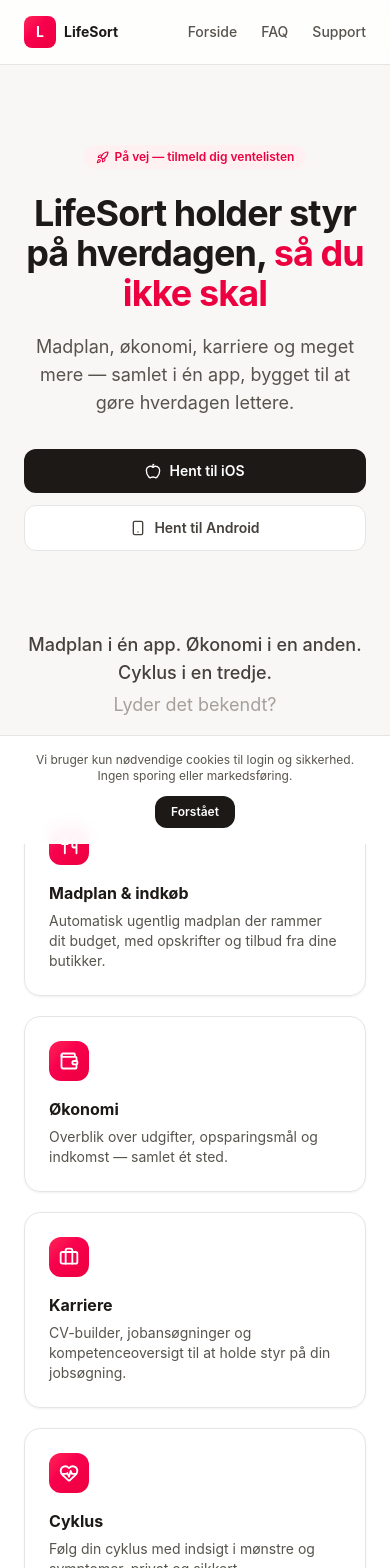
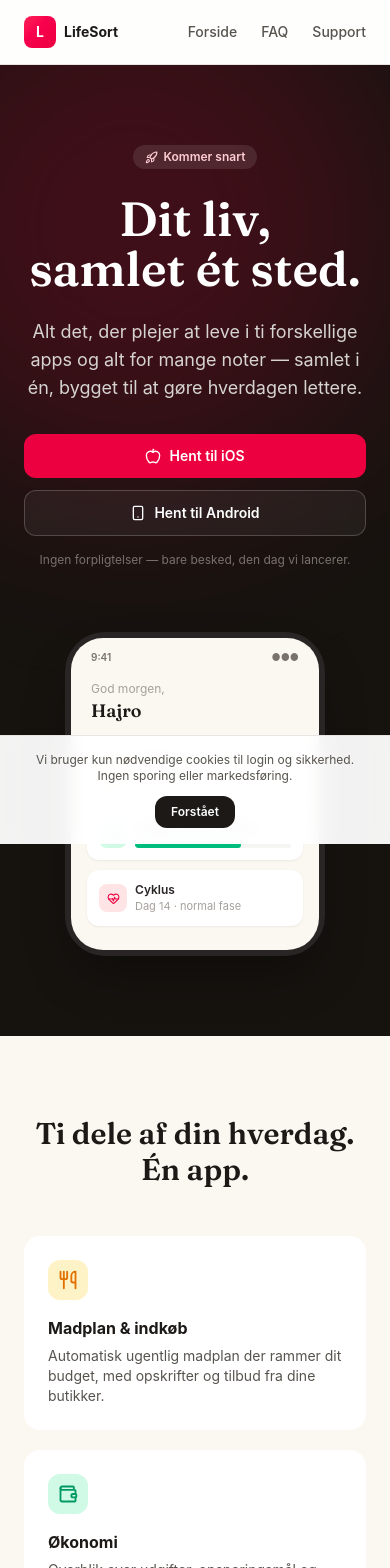
Before and after one commit to Hajrudin27/lifesort-web, a Next.js app: page / in a window 390 px wide. Shown: the top 1568 px of the page. Built offline with nearby package versions, Linux system fonts and the light colour scheme.

Commit message:
Redesign landing page: dark hero, Fraunces display type, domain-colored features, fake phone mockup

```diff
--- a/app/globals.css
+++ b/app/globals.css
@@ -1,4 +1,8 @@
 @import "tailwindcss";
+
+@theme {
+  --font-display: var(--font-fraunces), Georgia, serif;
+}
 
 :root {
   --background: #f8f7f5;
--- a/app/page.tsx
+++ b/app/page.tsx
@@ -3,12 +3,13 @@
 import { PublicHeader } from '@/components/public-header';
 import { PublicFooter } from '@/components/public-footer';
 import { WaitlistCta } from '@/components/waitlist-cta';
+import { PhoneMockup } from '@/components/phone-mockup';
 
 const heroFeatures = [
-  { icon: Utensils, title: 'Madplan & indkøb', description: 'Automatisk ugentlig madplan der rammer dit budget, med opskrifter og tilbud fra dine butikker.' },
-  { icon: Wallet, title: 'Økonomi', description: 'Overblik over udgifter, opsparingsmål og indkomst — samlet ét sted.' },
-  { icon: Briefcase, title: 'Karriere', description: 'CV-builder, jobansøgninger og kompetenceoversigt til at holde styr på din jobsøgning.' },
-  { icon: HeartPulse, title: 'Cyklus', description: 'Følg din cyklus med indsigt i mønstre og symptomer, privat og sikkert.' },
+  { icon: Utensils, title: 'Madplan & indkøb', description: 'Automatisk ugentlig madplan der rammer dit budget, med opskrifter og tilbud fra dine butikker.', tint: 'bg-amber-100 text-amber-600' },
+  { icon: Wallet, title: 'Økonomi', description: 'Overblik over udgifter, opsparingsmål og indkomst — samlet ét sted.', tint: 'bg-emerald-100 text-emerald-600' },
+  { icon: Briefcase, title: 'Karriere', description: 'CV-builder, jobansøgninger og kompetenceoversigt til at holde styr på din jobsøgning.', tint: 'bg-violet-100 text-violet-600' },
+  { icon: HeartPulse, title: 'Cyklus', description: 'Følg din cyklus med indsigt i mønstre og symptomer, privat og sikkert.', tint: 'bg-rose-100 text-rose-600' },
 ];
 
 const moreFeatures = ['Vaner', 'Hjemmet', 'Livsmål', 'Gøremål', 'Rejser', 'Garantier'];
@@ -18,36 +19,50 @@
     <>
       <PublicHeader />
       <main className="flex-1">
-        <section className="mx-auto max-w-5xl px-6 py-20 text-center sm:py-28">
-          <div className="mx-auto mb-6 inline-flex items-center gap-1.5 rounded-full bg-rose-50 px-3 py-1 text-xs font-semibold text-rose-600">
-            <Rocket size={13} />
-            På vej — tilmeld dig ventelisten
+        {/* Hero — dark anchor moment */}
+        <section className="relative overflow-hidden bg-[#16130F]">
+          <div className="pointer-events-none absolute -top-24 right-0 h-[32rem] w-[32rem] rounded-full bg-rose-600/20 blur-[100px]" />
+
+          <div className="relative mx-auto grid max-w-6xl grid-cols-1 items-center gap-16 px-6 py-20 sm:py-28 lg:grid-cols-2 lg:py-32">
+            <div className="text-center lg:text-left">
+              <div className="mx-auto inline-flex items-center gap-1.5 rounded-full bg-white/10 px-3 py-1 text-xs font-semibold text-rose-200 lg:mx-0">
+                <Rocket size={13} />
+                Kommer snart
+              </div>
+
+              <h1 className="font-display mt-6 text-5xl font-semibold leading-[1.05] text-white sm:text-6xl">
+                Dit liv,<br />samlet ét sted.
+              </h1>
+
+              <p className="mx-auto mt-6 max-w-md text-lg text-stone-300 lg:mx-0">
+                Alt det, der plejer at leve i ti forskellige apps og alt for mange noter — samlet i én, bygget til at gøre hverdagen lettere.
+              </p>
+
+              <WaitlistCta variant="dark" />
+
+              <p className="mt-4 text-xs text-stone-500">
+                Ingen forpligtelser — bare besked, den dag vi lancerer.
+              </p>
+            </div>
+
+            <div className="lg:justify-self-end">
+              <PhoneMockup />
+            </div>
           </div>
-          <h1 className="text-4xl font-bold tracking-tight text-stone-900 sm:text-5xl">
-            LifeSort holder styr på hverdagen, <span className="text-rose-600">så du ikke skal</span>
-          </h1>
-          <p className="mx-auto mt-5 max-w-xl text-lg text-stone-600">
-            Madplan, økonomi, karriere og meget mere — samlet i én app, bygget til at gøre hverdagen lettere.
-          </p>
-          <WaitlistCta />
         </section>
 
-        <section className="mx-auto max-w-2xl px-6 pb-4 text-center">
-          <p className="text-lg font-medium text-stone-700">
-            Madplan i én app. Økonomi i en anden. Cyklus i en tredje.
-          </p>
-          <p className="mt-1 text-lg text-stone-400">
-            Lyder det bekendt?
-          </p>
-        </section>
+        {/* Features */}
+        <section className="bg-[#FBF7F1]">
+          <div className="mx-auto max-w-5xl px-6 py-20">
+            <h2 className="font-display text-center text-3xl font-semibold text-stone-900 sm:text-4xl">
+              Ti dele af din hverdag. Én app.
+            </h2>
 
-        <section className="border-t border-stone-200 bg-white">
-          <div className="mx-auto max-w-5xl px-6 py-16">
-            <div className="grid grid-cols-1 gap-5 sm:grid-cols-2 lg:grid-cols-4">
+            <div className="mt-12 grid grid-cols-1 gap-5 sm:grid-cols-2 lg:grid-cols-4">
               {heroFeatures.map((f) => (
-                <div key={f.title} className="rounded-2xl border border-stone-200 p-6 shadow-sm shadow-stone-900/5">
-                  <div className="flex h-10 w-10 items-center justify-center rounded-xl bg-gradient-to-br from-rose-500 to-rose-600">
-                    <f.icon className="h-5 w-5 text-white" strokeWidth={2.2} />
+                <div key={f.title} className="rounded-2xl bg-white p-6">
+                  <div className={`flex h-10 w-10 items-center justify-center rounded-xl ${f.tint}`}>
+                    <f.icon className="h-5 w-5" strokeWidth={2.2} />
                   </div>
                   <h3 className="mt-4 text-base font-bold text-stone-900">{f.title}</h3>
                   <p className="mt-1.5 text-sm text-stone-600">{f.description}</p>
@@ -66,14 +81,16 @@
           </div>
         </section>
 
+        {/* Closing CTA */}
         <section className="border-t border-stone-200 bg-gradient-to-br from-rose-50 via-stone-50 to-amber-50">
-          <div className="mx-auto max-w-2xl px-6 py-16 text-center">
-            <h2 className="text-2xl font-bold text-stone-900">Klar til at prøve LifeSort?</h2>
+          <div className="mx-auto max-w-2xl px-6 py-20 text-center">
+            <h2 className="font-display text-3xl font-semibold text-stone-900">Klar til at prøve LifeSort?</h2>
             <p className="mt-2 text-sm text-stone-600">Vær blandt de første til at få adgang, når vi lancerer.</p>
             <WaitlistCta />
           </div>
         </section>
 
+        {/* FAQ / support teaser */}
         <section className="mx-auto max-w-5xl px-6 py-16 text-center">
           <h2 className="text-2xl font-bold text-stone-900">Har du spørgsmål?</h2>
           <p className="mt-2 text-sm text-stone-600">Tjek vores ofte stillede spørgsmål, eller skriv til os direkte.</p>
--- /dev/null
+++ b/components/phone-mockup.tsx
@@ -0,0 +1,89 @@
+import { Utensils, Wallet, HeartPulse } from 'lucide-react';
+
+/**
+ * Stand-in for a real product screenshot. Everything inside the "screen" div
+ * is fake UI built with plain markup — swap it for an <Image src="..."> of
+ * an actual app screenshot once one exists, and this frame still works as-is.
+ */
+export function PhoneMockup() {
+  return (
+    <div className="relative mx-auto w-[260px] sm:w-[280px]">
+      {/* Phone frame */}
+      <div className="rounded-[2.5rem] border-[6px] border-stone-800 bg-stone-800 shadow-2xl shadow-black/40">
+        <div className="overflow-hidden rounded-[2rem] bg-[#FBF7F1]">
+          {/* Fake status bar */}
+          <div className="flex items-center justify-between px-5 pt-3 text-[10px] font-semibold text-stone-500">
+            <span>9:41</span>
+            <span>●●●</span>
+          </div>
+
+          {/* Fake app header */}
+          <div className="px-5 pt-4">
+            <p className="text-xs text-stone-400">God morgen,</p>
+            <p className="font-display text-lg font-semibold text-stone-900">Hajro</p>
+          </div>
+
+          {/* Fake content cards */}
+          <div className="flex flex-col gap-2.5 px-4 pb-6 pt-4">
+            <div className="rounded-xl bg-white p-3 shadow-sm shadow-stone-900/5">
+              <div className="flex items-center gap-2">
+                <div className="flex h-7 w-7 shrink-0 items-center justify-center rounded-lg bg-amber-100">
+                  <Utensils size={13} className="text-amber-600" />
+                </div>
+                <div className="min-w-0">
+                  <p className="truncate text-xs font-semibold text-stone-800">Madplan i dag</p>
+                  <p className="truncate text-[11px] text-stone-400">Kylling i karry</p>
+                </div>
+              </div>
+            </div>
+
+            <div className="rounded-xl bg-white p-3 shadow-sm shadow-stone-900/5">
+              <div className="flex items-center gap-2">
+                <div className="flex h-7 w-7 shrink-0 items-center justify-center rounded-lg bg-emerald-100">
+                  <Wallet size={13} className="text-emerald-600" />
+                </div>
+                <div className="min-w-0 flex-1">
+                  <p className="text-xs font-semibold text-stone-800">Budget denne måned</p>
+                  <div className="mt-1.5 h-1.5 w-full overflow-hidden rounded-full bg-stone-100">
+                    <div className="h-full w-[68%] rounded-full bg-emerald-500" />
+                  </div>
+                </div>
+              </div>
+            </div>
+
+            <div className="rounded-xl bg-white p-3 shadow-sm shadow-stone-900/5">
+              <div className="flex items-center gap-2">
+                <div className="flex h-7 w-7 shrink-0 items-center justify-center rounded-lg bg-rose-100">
+                  <HeartPulse size={13} className="text-rose-600" />
+                </div>
+                <div className="min-w-0">
+                  <p className="truncate text-xs font-semibold text-stone-800">Cyklus</p>
+                  <p className="truncate text-[11px] text-stone-400">Dag 14 · normal fase</p>
+                </div>
+              </div>
+            </div>
+          </div>
+        </div>
+      </div>
+
+      {/* Peeking card: Madplan */}
+      <div className="absolute -left-10 top-16 hidden w-40 rounded-xl bg-white p-3 shadow-xl shadow-black/10 sm:block">
+        <div className="flex items-center gap-2">
+          <div className="flex h-7 w-7 shrink-0 items-center justify-center rounded-lg bg-amber-100">
+            <Utensils size={13} className="text-amber-600" />
+          </div>
+          <div className="min-w-0">
+            <p className="truncate text-[11px] font-semibold text-stone-800">Ugens madplan</p>
+            <p className="truncate text-[10px] text-stone-400">Klar til tirsdag</p>
+          </div>
+        </div>
+      </div>
+
+      {/* Peeking card: Budget */}
+      <div className="absolute -right-8 bottom-24 hidden w-36 rounded-xl bg-white p-3 shadow-xl shadow-black/10 sm:block">
+        <p className="text-[11px] font-semibold text-stone-800">Opsparing</p>
+        <p className="mt-0.5 text-[10px] text-stone-400">+420 kr. denne uge</p>
+      </div>
+    </div>
+  );
+}
--- a/components/waitlist-cta.tsx
+++ b/components/waitlist-cta.tsx
@@ -5,7 +5,8 @@
 
 type Platform = 'ios' | 'android';
 
-export function WaitlistCta() {
+export function WaitlistCta({ variant = 'light' }: { variant?: 'light' | 'dark' }) {
+  const isDark = variant === 'dark';
   const [activePlatform, setActivePlatform] = useState<Platform | null>(null);
   const [email, setEmail] = useState('');
   const [company, setCompany] = useState(''); // honeypot — real visitors never fill this in
@@ -55,14 +56,22 @@
       <div className="mt-8 flex flex-col items-center justify-center gap-3 sm:flex-row">
         <button
           onClick={() => openModal('ios')}
-          className="flex w-full items-center justify-center gap-2 rounded-xl bg-stone-900 px-6 py-3 text-sm font-semibold text-white transition hover:bg-stone-800 sm:w-auto"
+          className={
+            isDark
+              ? 'flex w-full items-center justify-center gap-2 rounded-xl bg-rose-600 px-6 py-3 text-sm font-semibold text-white transition hover:bg-rose-500 sm:w-auto'
+              : 'flex w-full items-center justify-center gap-2 rounded-xl bg-stone-900 px-6 py-3 text-sm font-semibold text-white transition hover:bg-stone-800 sm:w-auto'
+          }
         >
           <Apple size={16} />
           Hent til iOS
         </button>
         <button
           onClick={() => openModal('android')}
-          className="flex w-full items-center justify-center gap-2 rounded-xl border border-stone-200 bg-white px-6 py-3 text-sm font-semibold text-stone-700 transition hover:bg-stone-50 sm:w-auto"
+          className={
+            isDark
+              ? 'flex w-full items-center justify-center gap-2 rounded-xl border border-white/20 bg-white/5 px-6 py-3 text-sm font-semibold text-white backdrop-blur-sm transition hover:bg-white/10 sm:w-auto'
+              : 'flex w-full items-center justify-center gap-2 rounded-xl border border-stone-200 bg-white px-6 py-3 text-sm font-semibold text-stone-700 transition hover:bg-stone-50 sm:w-auto'
+          }
         >
           <Smartphone size={16} />
           Hent til Android
```
Also changed, not shown: app/layout.tsx (+14 -5 lines).
